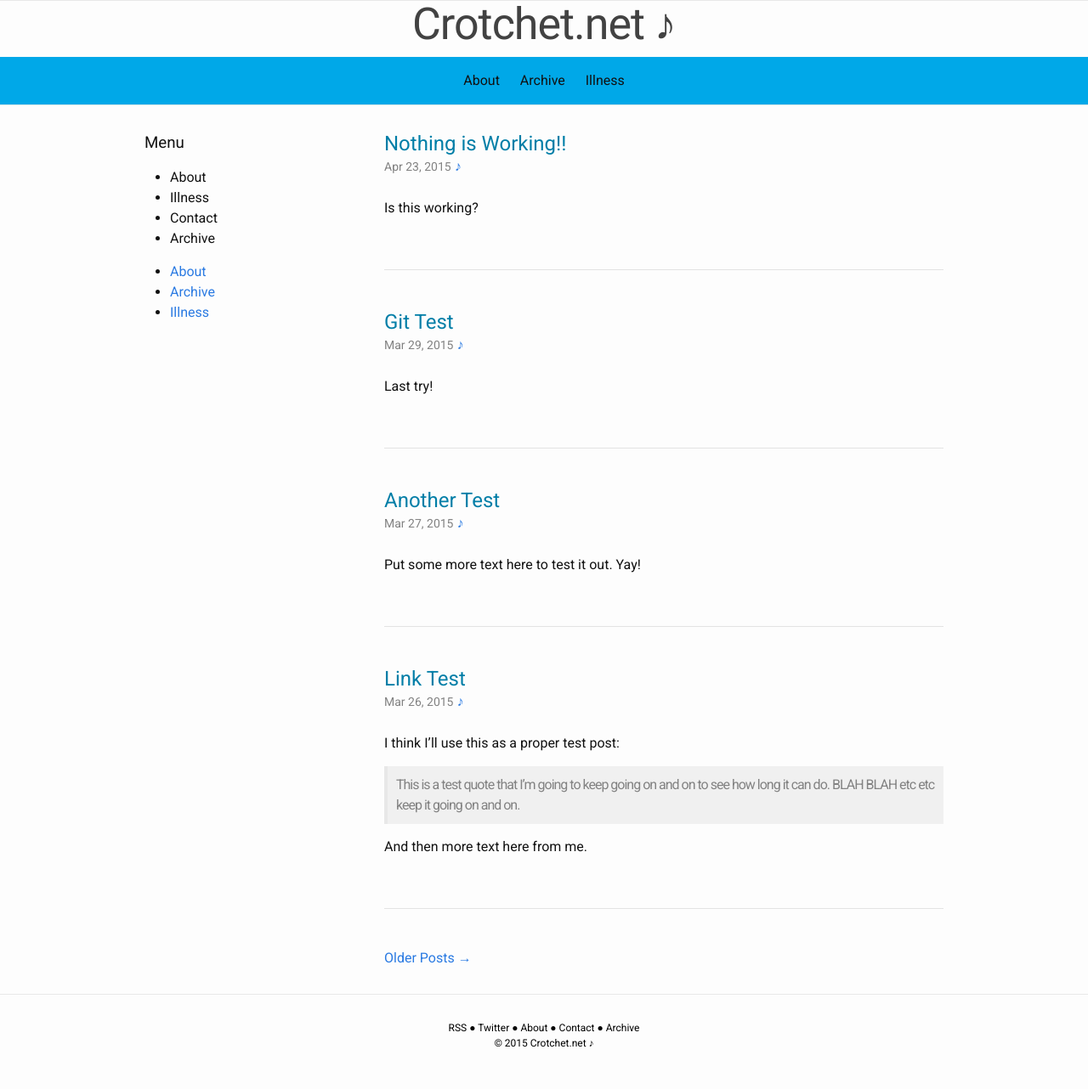
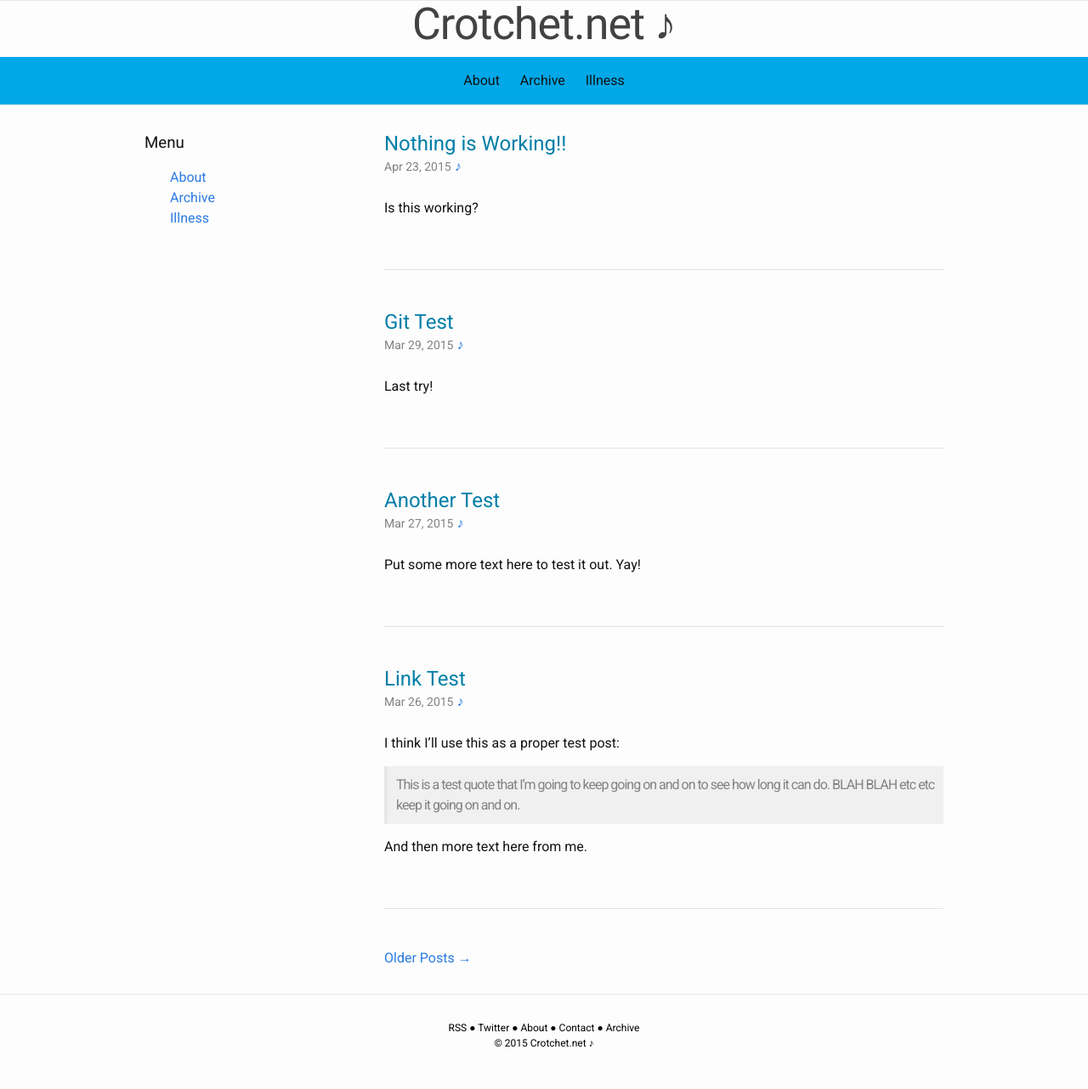
Before and after one commit to andyml123/andyml123.github.io, a Jekyll site: the page built from index.html, in a window 1280 px wide. Shown: the whole page at 85% size. Built offline with Jekyll 4.4.1, drawn with Linux system fonts in a browser that asks for light colours; the list of posts is cut into pages by our own code.

Commit message:
inital commit

```diff
--- a/_sass/_layout.scss
+++ b/_sass/_layout.scss
@@ -398,6 +398,8 @@
 	float:left;
  }
 
- .menu-link {
-	color: $text-color;
- }
+ .sidebar ul{
+	list-style:none;
+	padding:0;
+	margin-top:0;
+}
--- a/index.html
+++ b/index.html
@@ -63,13 +63,6 @@
 
 <h3>Menu</h3>
 
-<ul>
-<li>About</li>
-<li>Illness</li>
-<li>Contact</li>
-<li>Archive</li>
-</ul>
-
       <div class="trigger">
 	  <ul>
         {% for page in site.pages %}
```
